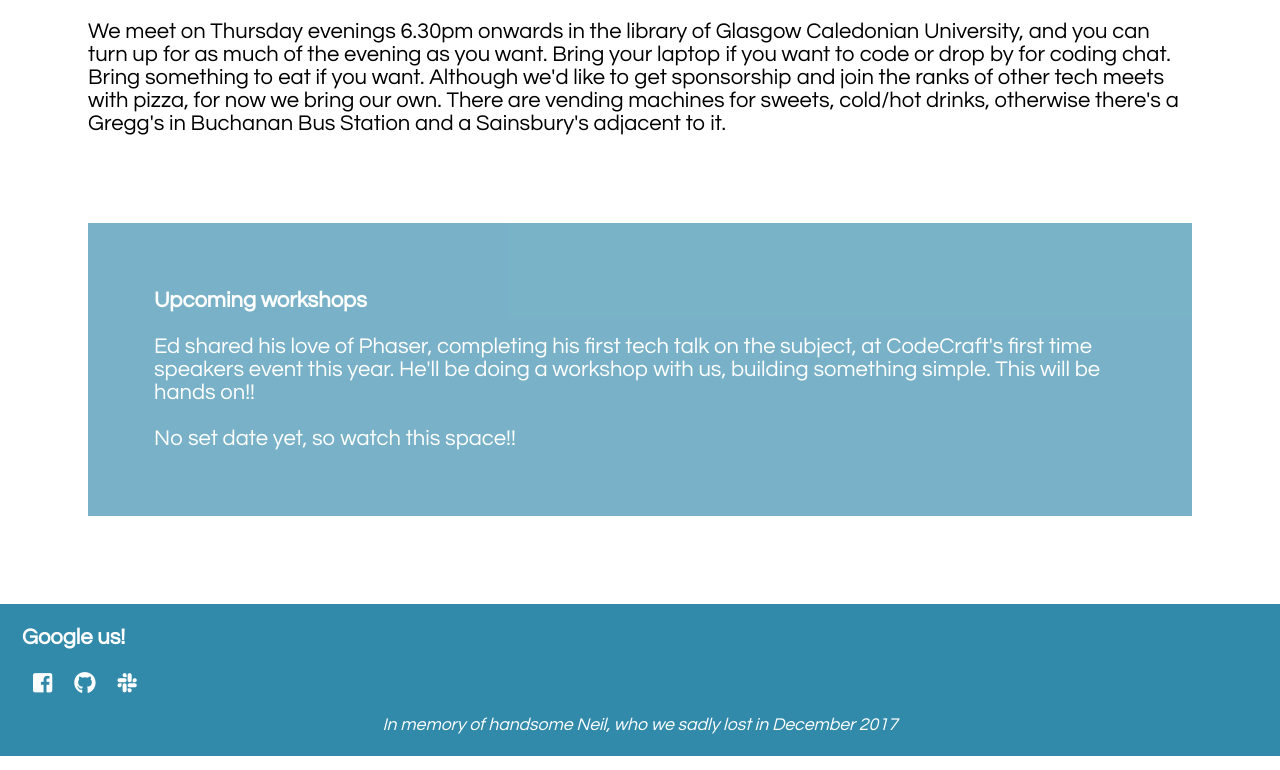
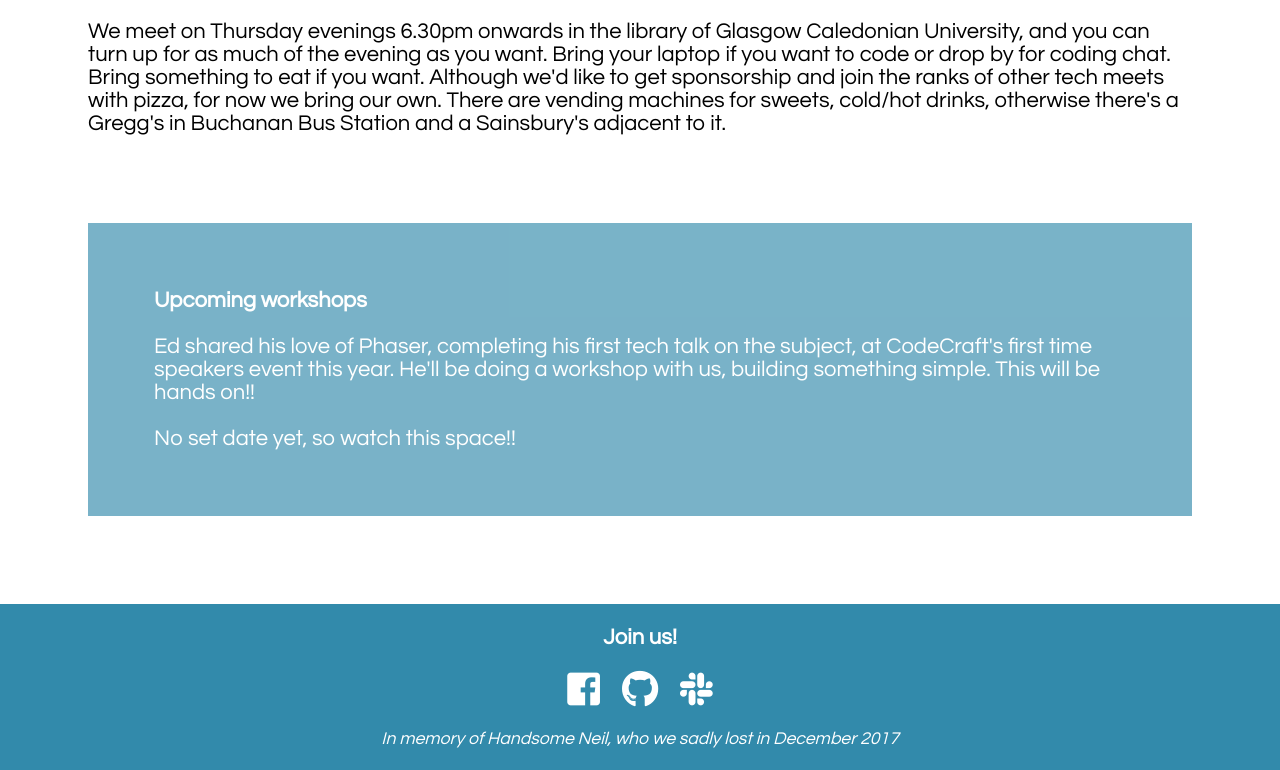
Before and after one commit to GlasgowCoderCollective/glasgowcodercollective.github.io, a website: page views/index.html in a window 1280 px wide. Shown: the part 1462-2232 px from the top of the page. Drawn offline with Linux system fonts and the light colour scheme; files that its build step writes are made by us from their sources; no server answers; files whose address does not match are found by name.

Commit message:
enlarged social icons and centered

```diff
--- a/public/styles/styles.css
+++ b/public/styles/styles.css
@@ -170,6 +170,7 @@ footer {
 
 .links {
   display: flex;
+  justify-content: center;
 }
 
 .links>a {
@@ -222,10 +223,14 @@ footer {
   font-size: 1.5rem;
 }
 
-.social, footer > h1 {
+footer > h1 {
   font-size: 1rem;
+  text-align: center;
 }
 
+.social{
+  font-size:1.7rem;
+}
 @keyframes spinnerAnim {
   to { transform: rotateZ(360deg); }
 }
--- a/views/index.html
+++ b/views/index.html
@@ -102,7 +102,7 @@
             -->
         </main>
         <footer>
-            <h1>Google us!</h1>
+            <h1>Join us!</h1>
             <div class="links">
                 <a href="https://www.facebook.com/groups/136019366986372/">
                     <i class="fab fa-facebook-square social"></i>
@@ -115,7 +115,7 @@
                     <i class="fab fa-slack social"></i>
                 </a>
             </div>
-            <div class="tribute">In memory of handsome Neil, who we sadly lost in December 2017</div>
+            <div class="tribute">In memory of Handsome Neil, who we sadly lost in December 2017</div>
         </footer>
     </div>
     <script src="js/featuresloader.js"></script>
```
